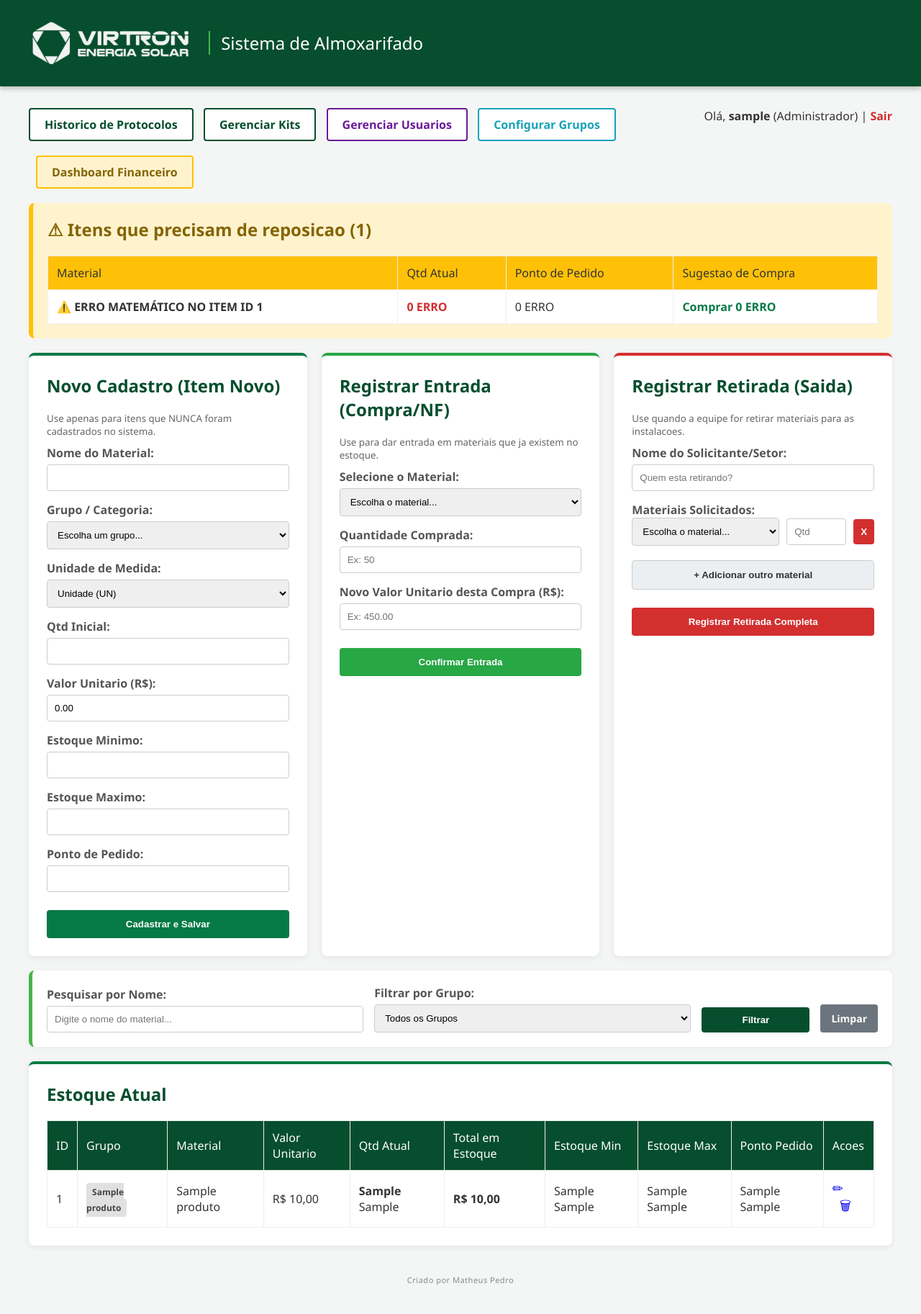
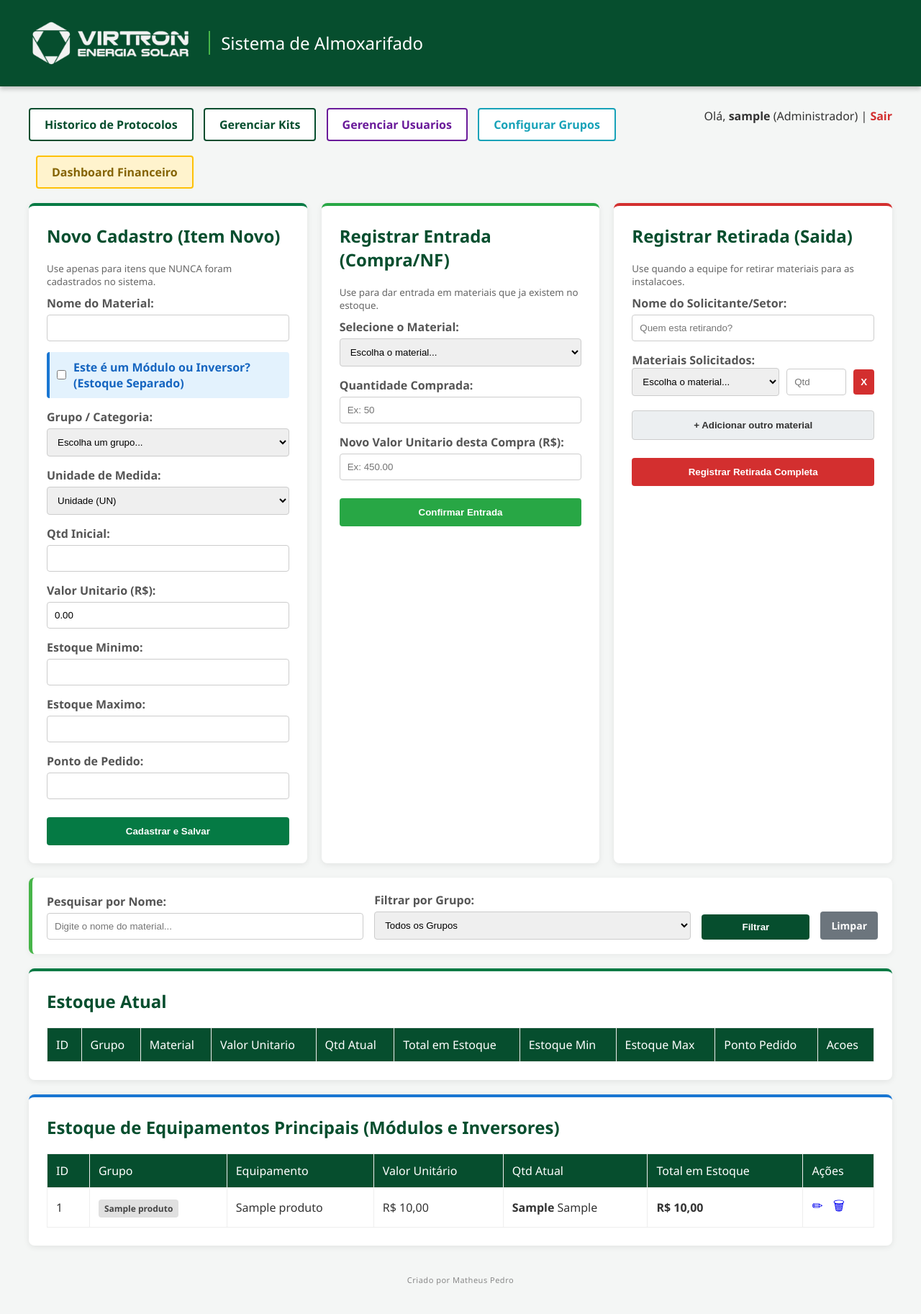
Before and after one commit to matheuspedrodev/estoque_almoxarifado, a Flask app: page / in a window 1280 px wide. Shown: the whole page at 72% size. Run offline with Flask 3, Linux system fonts and the light colour scheme; the visitor is signed in with stand-in values (Sample User, id 1); a database or web service that is not in the repository returns one stand-in record (values such as "Sample title"); lists and menus that the app fills with data are empty; some libraries are stand-ins or nearby versions.

Commit message:
Separação de estoque de módulos

```diff
--- a/app.py
+++ b/app.py
@@ -17,19 +17,6 @@
 
 def conectar_banco():
     return psycopg2.connect(os.environ.get('DATABASE_URL'))
-
-@app.route('/atualizar_banco')
-def atualizar_banco():
-    conexao = conectar_banco()
-    cursor = conexao.cursor()
-    try:
-        cursor.execute("ALTER TABLE Produtos ADD COLUMN estoque_separado BOOLEAN DEFAULT FALSE;")
-        conexao.commit()
-        return "Banco de dados atualizado com sucesso! Você já pode voltar para a tela inicial."
-    except Exception as e:
-        return f"Ocorreu um erro ou a coluna já existe: {e}"
-    finally:
-        conexao.close()
 
 # === SISTEMA DE LOGIN E LOGOUT ===
 @app.route('/login', methods=['GET', 'POST'])
@@ -73,18 +60,16 @@
     conexao = conectar_banco()
     cursor = conexao.cursor()
 
-    # 1. Pega os Grupos para o menu de filtros
     cursor.execute("SELECT id, nome FROM Grupos ORDER BY nome")
     grupos = cursor.fetchall()
 
-    # 2. Verifica se o usuário fez alguma pesquisa ou filtro
     pesquisa_atual = request.args.get('pesquisa', '')
     grupo_atual = request.args.get('grupo_filtro', '')
 
     query = '''
         SELECT p.id, p.nome, p.quantidade_atual, p.estoque_minimo,
                p.estoque_maximo, p.ponto_pedido, p.unidade_medida,
-               g.nome, p.grupo_id, p.preco_unitario
+               g.nome, p.grupo_id, p.preco_unitario, p.estoque_separado
         FROM Produtos p
         LEFT JOIN Grupos g ON p.grupo_id = g.id
         WHERE 1=1
@@ -100,48 +85,49 @@
 
     query += " ORDER BY p.nome"
 
-    # 3. Executa a busca dos produtos
     cursor.execute(query, params)
-    produtos = cursor.fetchall()
+    produtos_brutos = cursor.fetchall()
     conexao.close()
 
-    # 4. === LÓGICA DE GERAÇÃO DE ALERTAS (TITÂNIO) ===
+    produtos_gerais = []
+    produtos_separados = []
     alertas = []
-    for p in produtos:
-        try:
-            # Essa micro-função garante que textos vazios, None ou espaços virem Zero absoluto
-            def pega_numero(valor):
-                if valor is None or str(valor).strip() == '':
-                    return 0.0
-                return float(valor)
 
-            qtd_atual = pega_numero(p[2])
-            estoque_min = pega_numero(p[3])
-            estoque_max = pega_numero(p[4])
-            ponto_pedido = pega_numero(p[5])
+    for p in produtos_brutos:
+        # p[10] é a nova coluna estoque_separado
+        if p[10]:
+            produtos_separados.append(p)
+        else:
+            produtos_gerais.append(p)
+            # ALERTA RODA APENAS PARA O ESTOQUE GERAL
+            try:
+                def pega_numero(valor):
+                    if valor is None or str(valor).strip() == '': return 0.0
+                    return float(valor)
 
-            gatilho = ponto_pedido if ponto_pedido > 0 else estoque_min
+                qtd_atual = pega_numero(p[2])
+                estoque_min = pega_numero(p[3])
+                estoque_max = pega_numero(p[4])
+                ponto_pedido = pega_numero(p[5])
 
-            # Condição: Se a qtd atual bater no gatilho (mesmo que ambos sejam zero)
-            if qtd_atual <= gatilho:
-                sugestao = estoque_max - qtd_atual if estoque_max > qtd_atual else 1
-                alertas.append({
-                    'nome': str(p[1]),
-                    'atual': int(qtd_atual) if qtd_atual.is_integer() else qtd_atual,
-                    'ponto': int(gatilho) if gatilho.is_integer() else gatilho,
-                    'sugestao': int(sugestao) if sugestao.is_integer() else sugestao,
-                    'unidade': str(p[6]) if p[6] else 'un'
-                })
-        except Exception as e:
-            # Se der erro grave, ele vai criar um alerta FALSO avisando qual item quebrou!
-            alertas.append({
-                'nome': f"⚠️ ERRO MATEMÁTICO NO ITEM ID {p[0]}",
-                'atual': 0, 'ponto': 0, 'sugestao': 0, 'unidade': 'ERRO'
-            })
+                gatilho = ponto_pedido if ponto_pedido > 0 else estoque_min
 
-    # 5. Envia todos os dados mastigados para a tela HTML sem pontinhos extras!
+                if qtd_atual <= gatilho:
+                    sugestao = estoque_max - qtd_atual if estoque_max > qtd_atual else 1
+                    alertas.append({
+                        'nome': str(p[1]),
+                        'atual': int(qtd_atual) if qtd_atual.is_integer() else qtd_atual,
+                        'ponto': int(gatilho) if gatilho.is_integer() else gatilho,
+                        'sugestao': int(sugestao) if sugestao.is_integer() else sugestao,
+                        'unidade': str(p[6]) if p[6] else 'un'
+                    })
+            except Exception as e:
+                print(f"Erro ao gerar alerta: {e}")
+                continue
+
     return render_template('index.html',
-                           produtos=produtos,
+                           produtos=produtos_gerais,
+                           produtos_separados=produtos_separados,
                            grupos=grupos,
                            alertas=alertas,
                            pesquisa_atual=pesquisa_atual,
@@ -161,31 +147,27 @@
     unidade = request.form['unidade']
     quantidade = request.form['quantidade']
     preco_unitario = request.form['preco_unitario']
-    minimo = request.form['minimo']
-    maximo = request.form['maximo']
-    ponto = request.form['ponto']
+    minimo = request.form.get('minimo', 0)
+    maximo = request.form.get('maximo', 0)
+    ponto = request.form.get('ponto', 0)
+
+    # NOVA TRAVA: Verifica se o checkbox foi marcado
+    estoque_separado = True if request.form.get('estoque_separado') else False
 
     conexao = conectar_banco()
     cursor = conexao.cursor()
 
-    # === NOVA TRAVA: VERIFICAÇÃO DE ITEM DUPLICADO ===
-    # Usamos LOWER() para garantir que "Cabo" e "CABO" sejam vistos como o mesmo nome
     cursor.execute("SELECT id FROM Produtos WHERE LOWER(nome) = LOWER(%s)", (nome,))
-    item_existente = cursor.fetchone()
-
-    if item_existente:
+    if cursor.fetchone():
         conexao.close()
         flash(f'Bloqueado: Já existe um material cadastrado com o nome "{nome}".', 'erro')
         return redirect('/')
-    # =================================================
 
     try:
-        # Se passou pela trava, faz o cadastro normal
         cursor.execute('''
-            INSERT INTO Produtos (nome, grupo_id, unidade_medida, quantidade_atual, preco_unitario, estoque_minimo, estoque_maximo, ponto_pedido)
-            VALUES (%s, %s, %s, %s, %s, %s, %s, %s)
-        ''', (nome, grupo_id, unidade, quantidade, preco_unitario, minimo, maximo, ponto))
-
+            INSERT INTO Produtos (nome, grupo_id, unidade_medida, quantidade_atual, preco_unitario, estoque_minimo, estoque_maximo, ponto_pedido, estoque_separado)
+            VALUES (%s, %s, %s, %s, %s, %s, %s, %s, %s)
+        ''', (nome, grupo_id, unidade, quantidade, preco_unitario, minimo, maximo, ponto, estoque_separado))
         conexao.commit()
         flash(f'Material "{nome}" cadastrado com sucesso!', 'sucesso')
     except Exception as e:
--- a/templates/index.html
+++ b/templates/index.html
@@ -105,9 +105,22 @@
            <div class="card">
     <h2>Novo Cadastro (Item Novo)</h2>
     <small style="color: #666; display:block; margin-bottom: 10px;">Use apenas para itens que NUNCA foram cadastrados no sistema.</small>
+
     <form action="/adicionar" method="POST">
         <input type="hidden" name="csrf_token" value="{{ csrf_token() }}">
-                    <div class="form-group"><label>Nome do Material:</label><input type="text" name="nome" required></div>
+
+        <div class="form-group">
+            <label>Nome do Material:</label>
+            <input type="text" name="nome" required>
+        </div>
+
+        <div class="form-group" style="background: #e3f2fd; padding: 10px; border-radius: 4px; border-left: 4px solid #1976d2;">
+            <label style="cursor: pointer; display: flex; align-items: center; gap: 10px; color: #1565c0;">
+                <input type="checkbox" name="estoque_separado" value="true" style="width: auto; margin: 0;" onchange="alternarCamposEstoque(this)">
+                <b>Este é um Módulo ou Inversor? (Estoque Separado)</b>
+            </label>
+        </div>
+
         <div class="form-group">
             <label>Grupo / Categoria:</label>
             <select name="grupo_id" required>
@@ -115,17 +128,43 @@
                 {% for grupo in grupos %} <option value="{{ grupo[0] }}">{{ grupo[1] }}</option> {% endfor %}
             </select>
         </div>
+
         <div class="form-group">
             <label>Unidade de Medida:</label>
             <select name="unidade" required>
-                            <option value="UN">Unidade (UN)</option><option value="KG">Quilograma (KG)</option><option value="M">Metro (M)</option><option value="CX">Caixa (CX)</option><option value="PCT">Pacote (PCT)</option>
+                <option value="UN">Unidade (UN)</option>
+                <option value="KG">Quilograma (KG)</option>
+                <option value="M">Metro (M)</option>
+                <option value="CX">Caixa (CX)</option>
+                <option value="PCT">Pacote (PCT)</option>
             </select>
         </div>
-                    <div class="form-group"><label>Qtd Inicial:</label><input type="number" name="quantidade" required></div>
-                    <div class="form-group"><label>Valor Unitario (R$):</label><input type="number" name="preco_unitario" step="0.01" min="0" value="0.00" required></div>
-                    <div class="form-group"><label>Estoque Minimo:</label><input type="number" name="minimo" required></div>
-                    <div class="form-group"><label>Estoque Maximo:</label><input type="number" name="maximo" required></div>
-                    <div class="form-group"><label>Ponto de Pedido:</label><input type="number" name="ponto" required></div>
+
+        <div class="form-group">
+            <label>Qtd Inicial:</label>
+            <input type="number" name="quantidade" required>
+        </div>
+
+        <div class="form-group">
+            <label>Valor Unitario (R$):</label>
+            <input type="number" name="preco_unitario" step="0.01" min="0" value="0.00" required>
+        </div>
+
+        <div class="form-group campos-estoque-geral">
+            <label>Estoque Minimo:</label>
+            <input type="number" name="minimo" required>
+        </div>
+
+        <div class="form-group campos-estoque-geral">
+            <label>Estoque Maximo:</label>
+            <input type="number" name="maximo" required>
+        </div>
+
+        <div class="form-group campos-estoque-geral">
+            <label>Ponto de Pedido:</label>
+            <input type="number" name="ponto" required>
+        </div>
+
         <button type="submit">Cadastrar e Salvar</button>
     </form>
 </div>
@@ -256,6 +295,48 @@
             </table>
         </div>
 
+        <div class="card" style="border-top-color: #1976d2;">
+    <h2>Estoque de Equipamentos Principais (Módulos e Inversores)</h2>
+    <table>
+        <thead>
+            <tr>
+                <th>ID</th>
+                <th>Grupo</th>
+                <th>Equipamento</th>
+                {% if session['usuario_nivel'] == 'admin' %}<th>Valor Unitário</th>{% endif %}
+                <th>Qtd Atual</th>
+                {% if session['usuario_nivel'] == 'admin' %}<th>Total em Estoque</th>{% endif %}
+                {% if session['usuario_nivel'] == 'admin' %}<th>Ações</th>{% endif %}
+            </tr>
+        </thead>
+        <tbody>
+            {% for produto in produtos_separados %}
+            <tr class="{% if produto[2] <= 0 %} alerta-vermelho {% endif %}">
+                <td>{{ produto[0] }}</td>
+                <td><span style="background: #e0e0e0; padding: 4px 8px; border-radius: 4px; font-size: 12px; font-weight: bold; color: #444;">{{ produto[7] if produto[7] else 'Sem Grupo' }}</span></td>
+                <td>{{ produto[1] }}</td>
+
+                {% if session['usuario_nivel'] == 'admin' %}
+                    <td style="{% if not produto[9] or produto[9] == 0 %} color: #d32f2f; font-weight: bold; {% endif %}">
+                        R$ {{ "{:,.2f}".format(produto[9] if produto[9] is not none else 0).replace(",", "v").replace(".", ",").replace("v", ".") }}
+                    </td>
+                {% endif %}
+
+                <td><b>{{ produto[2] }}</b> {{ produto[6] }}</td>
+
+                {% if session['usuario_nivel'] == 'admin' %}
+                    <td><b>R$ {{ "{:,.2f}".format((produto[2] * (produto[9] if produto[9] is not none else 0))).replace(",", "v").replace(".", ",").replace("v", ".") }}</b></td>
+                    <td>
+                        <a href="/editar/{{ produto[0] }}" style="text-decoration: none; font-size: 18px;" title="Editar">&#9999;</a>
+                        <a href="/excluir/{{ produto[0] }}" style="text-decoration: none; font-size: 18px; margin-left: 10px;" title="Excluir" onclick="return confirm('Tem certeza?');">&#128465;</a>
+                    </td>
+                {% endif %}
+            </tr>
+            {% endfor %}
+        </tbody>
+    </table>
+</div>
+
         <div style="text-align: center; color: #888; font-size: 11px; margin-top: 40px; padding-bottom: 10px; letter-spacing: 0.5px;">
             Criado por Matheus Pedro
         </div>
@@ -275,6 +356,16 @@
             const container = document.getElementById('lista-itens');
             if (container.children.length > 1) { botao.parentElement.remove(); }
         }
+
+        function alternarCamposEstoque(checkbox) {
+    const camposExtras = document.querySelectorAll('.campos-estoque-geral');
+    camposExtras.forEach(campo => {
+        campo.style.display = checkbox.checked ? 'none' : 'block';
+        // Remove a obrigatoriedade se estiver oculto
+        const inputs = campo.querySelectorAll('input');
+        inputs.forEach(input => input.required = !checkbox.checked);
+    });
+}
     </script>
 </body>
 </html>
```
Lines whose indentation alone changed are shown as unchanged.
